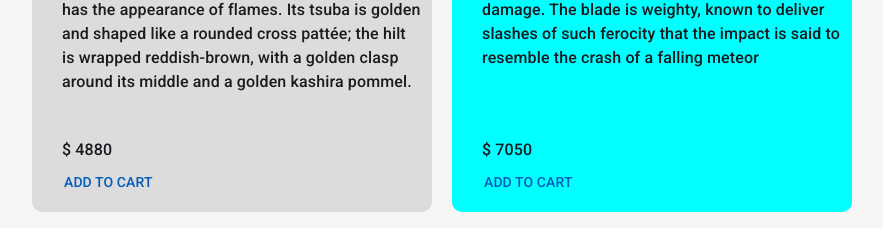
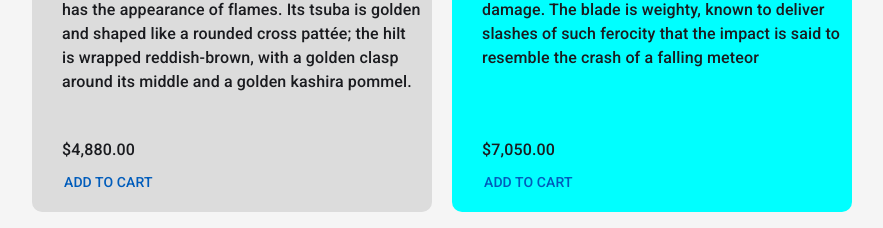
Before and after one commit to oFelpex/katana-dynasty, an Angular app: page / in a window 1280 px wide. Shown: the part 1416-1644 px from the top of the page, without its empty margins (198-1081 px from the left). Built offline with nearby package versions, Linux system fonts and the light colour scheme; a web font is replaced by a local one.

Commit message:
Add a CurrencyPipe for catalog-card.component..

```diff
--- a/src/app/pages/home/catalog-home/catalog-card/catalog-card.component.html
+++ b/src/app/pages/home/catalog-home/catalog-card/catalog-card.component.html
@@ -9,6 +9,6 @@
     <mat-card-title>{{ title }}</mat-card-title>
     <mat-card-subtitle>{{ description }}</mat-card-subtitle>
   </mat-card-content>
-  <mat-card-subtitle class="price">$ {{ price }}</mat-card-subtitle>
+  <mat-card-subtitle class="price">{{ price | currency }}</mat-card-subtitle>
   <button mat-button class="button-add-to-cart">ADD TO CART</button>
 </mat-card>
--- a/src/app/pages/home/catalog-home/catalog-card/catalog-card.component.ts
+++ b/src/app/pages/home/catalog-home/catalog-card/catalog-card.component.ts
@@ -1,3 +1,4 @@
+import { CurrencyPipe } from '@angular/common';
 import { Component, Input, input } from '@angular/core';
 import { MatButtonModule } from '@angular/material/button';
 import { MatCardModule } from '@angular/material/card';
@@ -5,7 +6,7 @@ import { MatIcon } from '@angular/material/icon';
 @Component({
   selector: 'app-catalog-card',
   standalone: true,
-  imports: [MatButtonModule, MatIcon, MatCardModule],
+  imports: [MatButtonModule, MatIcon, MatCardModule, CurrencyPipe],
   templateUrl: './catalog-card.component.html',
   styleUrl: './catalog-card.component.scss',
 })
--- a/src/app/pages/home/header/header.component.html
+++ b/src/app/pages/home/header/header.component.html
@@ -14,10 +14,7 @@
   />
   <div class="header-content">
     <div class="petals-toggle">
-      <mat-slide-toggle
-        class="slide-toggle"
-        labelPosition="before"
-        [(ngModel)]="petalsEnabled"
+      <mat-slide-toggle labelPosition="before" [(ngModel)]="petalsEnabled"
         >Toggle Petals!</mat-slide-toggle
       >
     </div>
```
